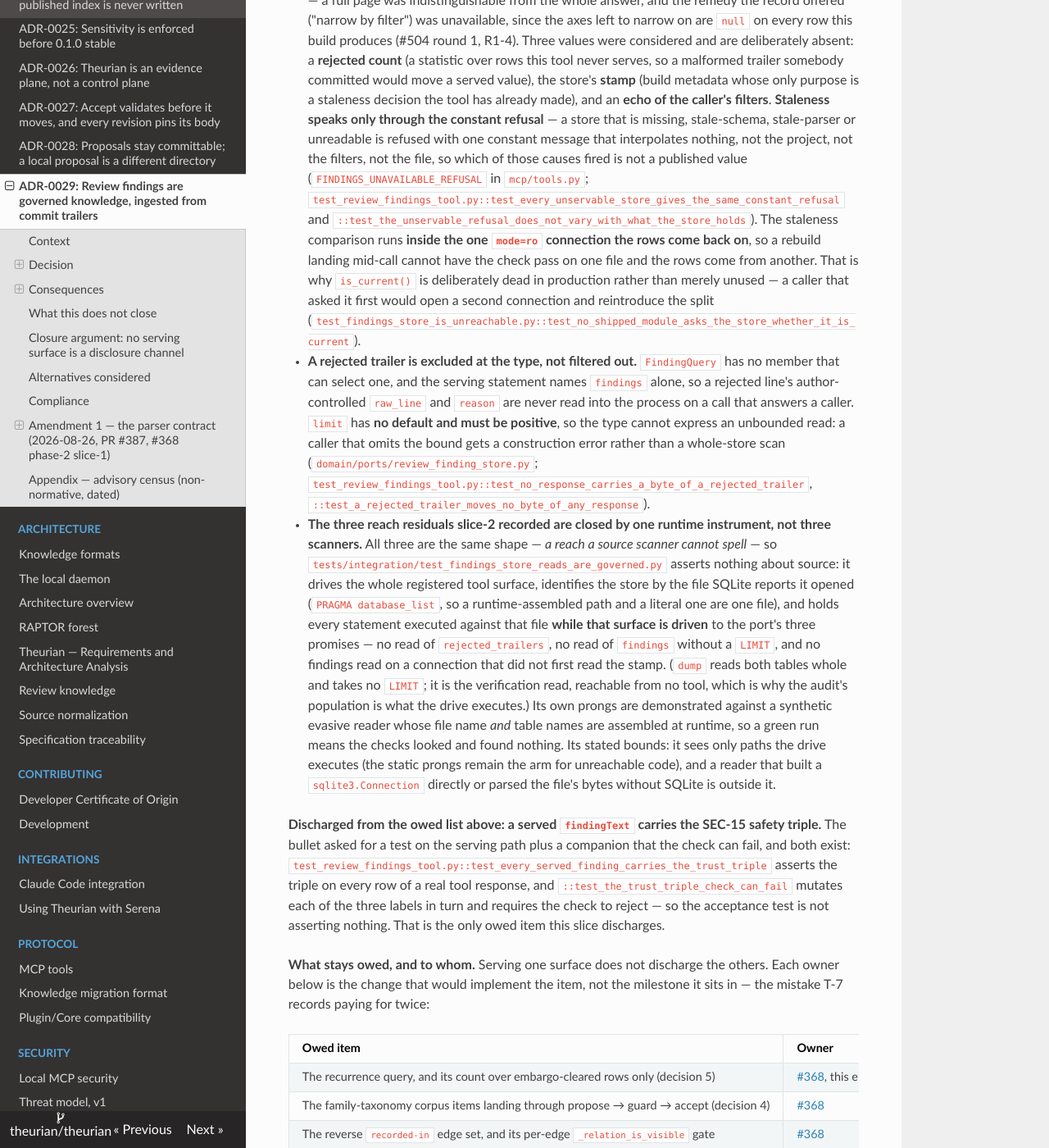
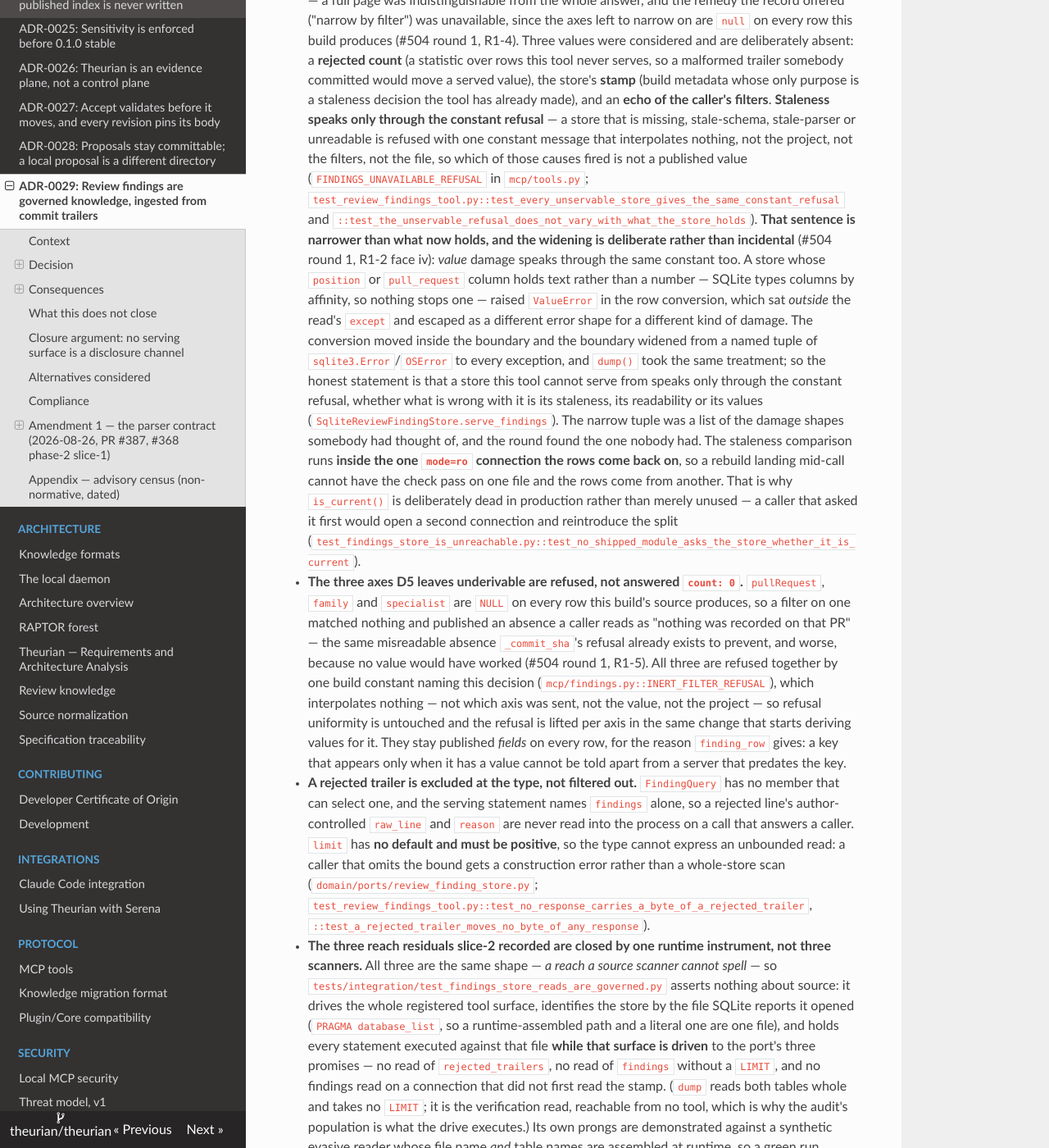
Before and after one commit to theurian/theurian, an MkDocs documentation site: the page built from docs/adr/0029-review-findings-are-governed-knowledge.md, in a window 1280 px wide and 1400 px high, scrolled down 20827 px. Shown: the whole window at 82% size. Built offline with MkDocs 1.6.1, drawn with Linux system fonts in a browser that asks for light colours; some of the changed text lies outside the part shown.

Commit message:
docs(adr): bound the staleness sentence and carry the audit acceptance in ADR-0029
Three corrections to the slice-3 landing note, none of which changes a
decision above it.

"Staleness speaks only through the constant refusal" was true of the
staleness shape and false of the value-damage one: a store whose `position`
or `pull_request` column holds text raised `ValueError` outside the read's
boundary and reached a caller as a different error shape for a different
kind of damage. The conversion moved inside the boundary and the boundary
widened to every exception, so the note now states the wider property the
code actually holds rather than the narrower one it was written against.

The three axes D5 leaves underivable were published as working filters and
answered `count: 0` for every value. They refuse now, by one build constant
that interpolates nothing, and the note says so and says why they stay
published fields.

The store-read audit's bounds are carried verbatim from the round-1 record,
attributed to the measurement that established them (2026-09-02, 857d3b0),
with a note that the suite size inside the quotation is that commit's.

The deployment precondition takes T-1's plural: one daemon serves every
project in its registry, so the set bounded is the intersection of the
read-sets.

Review-Finding: security HIGH — inputs and store values outside the handled envelope escape the graded-refusal contract as crashes
Review-Finding: code-review HIGH — pullRequest is published as a working filter while the shipped source sets it NULL on every row
Review-Finding: adversarial MEDIUM — the store-read audit's two uncovered reader shapes are accepted rather than recorded
Signed-off-by: Takehide Uchida <utchy@graphnote-design.com>

```diff
--- a/docs/adr/0029-review-findings-are-governed-knowledge.md
+++ b/docs/adr/0029-review-findings-are-governed-knowledge.md
@@ -1008,12 +1008,39 @@
   in `mcp/tools.py`;
   `test_review_findings_tool.py::test_every_unservable_store_gives_the_same_constant_refusal`
   and `::test_the_unservable_refusal_does_not_vary_with_what_the_store_holds`).
+  **That sentence is narrower than what now holds, and the widening is
+  deliberate rather than incidental** (#504 round 1, R1-2 face iv): *value*
+  damage speaks through the same constant too. A store whose `position` or
+  `pull_request` column holds text rather than a number — SQLite types columns
+  by affinity, so nothing stops one — raised `ValueError` in the row conversion,
+  which sat *outside* the read's `except` and escaped as a different error shape
+  for a different kind of damage. The conversion moved inside the boundary and
+  the boundary widened from a named tuple of `sqlite3.Error`/`OSError` to every
+  exception, and `dump()` took the same treatment; so the honest statement is
+  that a store this tool cannot serve from speaks only through the constant
+  refusal, whether what is wrong with it is its staleness, its readability or
+  its values (`SqliteReviewFindingStore.serve_findings`). The narrow tuple was a
+  list of the damage shapes somebody had thought of, and the round found the one
+  nobody had.
   The staleness comparison runs **inside the one `mode=ro` connection the rows
   come back on**, so a rebuild landing mid-call cannot have the check pass on one
   file and the rows come from another. That is why `is_current()` is
   deliberately dead in production rather than merely unused — a caller that asked
   it first would open a second connection and reintroduce the split
   (`test_findings_store_is_unreachable.py::test_no_shipped_module_asks_the_store_whether_it_is_current`).
+- **The three axes D5 leaves underivable are refused, not answered `count: 0`.**
+  `pullRequest`, `family` and `specialist` are `NULL` on every row this build's
+  source produces, so a filter on one matched nothing and published an absence a
+  caller reads as "nothing was recorded on that PR" — the same misreadable
+  absence `_commit_sha`'s refusal already exists to prevent, and worse, because
+  no value would have worked (#504 round 1, R1-5). All three are refused
+  together by one build constant naming this decision
+  (`mcp/findings.py::INERT_FILTER_REFUSAL`), which interpolates nothing — not
+  which axis was sent, not the value, not the project — so refusal uniformity is
+  untouched and the refusal is lifted per axis in the same change that starts
+  deriving values for it. They stay published *fields* on every row, for the
+  reason `finding_row` gives: a key that appears only when it has a value cannot
+  be told apart from a server that predates the key.
 - **A rejected trailer is excluded at the type, not filtered out.** `FindingQuery`
   has no member that can select one, and the serving statement names `findings`
   alone, so a rejected line's author-controlled `raw_line` and `reason` are never
@@ -1042,6 +1069,29 @@
   static prongs remain the arm for unreachable code), and a reader that built a
   `sqlite3.Connection` directly or parsed the file's bytes without SQLite is
   outside it.
+
+**Recorded acceptance — the store-read audit's bounds.** Carried verbatim from
+PR #504's round-1 record, where the adversarial reviewer measured it on
+2026-09-02 against `857d3b0`:
+
+> The store-read audit in
+> `packages/theurian-core/tests/integration/test_findings_store_reads_are_governed.py`
+> intercepts `sqlite3.connect`. Two reader shapes are outside it, and both were
+> demonstrated on 2026-09-02 against 857d3b0 by planting them on
+> `review.findings`' served path in an isolated copy and running the full
+> 4838-test suite: a reader that constructs `sqlite3.Connection` directly, and a
+> reader that parses the store file's bytes with no SQLite. Each read
+> `rejected_trailers` content and each left the suite GREEN. The instrument's own
+> positive control (the same read via `sqlite3.connect`) went RED in the same
+> batch, so the two greens are the bound and not a broken check. Neither shape is
+> reachable without a diff at least as visible as the one the audit catches. What
+> the audit does not need to cover is content reaching a caller:
+> `test_no_response_carries_a_byte_of_a_rejected_trailer` is a black-box check
+> independent of how a reader is spelled.
+
+The figures inside the quotation are that measurement's, at that commit: the
+suite has grown since, and the bound the acceptance states is a property of the
+instrument rather than of any test count.
 
 **Discharged from the owed list above: a served `findingText` carries the SEC-15
 safety triple.** The bullet asked for a test on the serving path plus a companion
@@ -1081,8 +1131,11 @@
 show — but only *for a caller who can read that clone's `.git`*. An MCP caller is
 a distinct audience from a local repository reader, so the reach argument is a
 **precondition on the deployment**, not a property of the code: *the daemon's MCP
-audience must not be broader than the set of principals who may read the
-repository it serves from.* On a clone of the private embargo fork the daemon
+audience must not be broader than the set of principals who may read **every**
+repository it serves from.* The plural is load-bearing — one daemon serves every
+project in its registry and nothing scopes a caller to a subset, so the set the
+precondition bounds is the intersection of the read-sets, not any one
+repository's. On a clone of the private embargo fork the daemon
 therefore sits **inside** the embargo boundary, and the URL verification that
 would make that structural is still Amendment 1's D7 stated non-goal. Per-finding
 embargo control arrives with the GitHub arm, which is the path that has advisory
```
